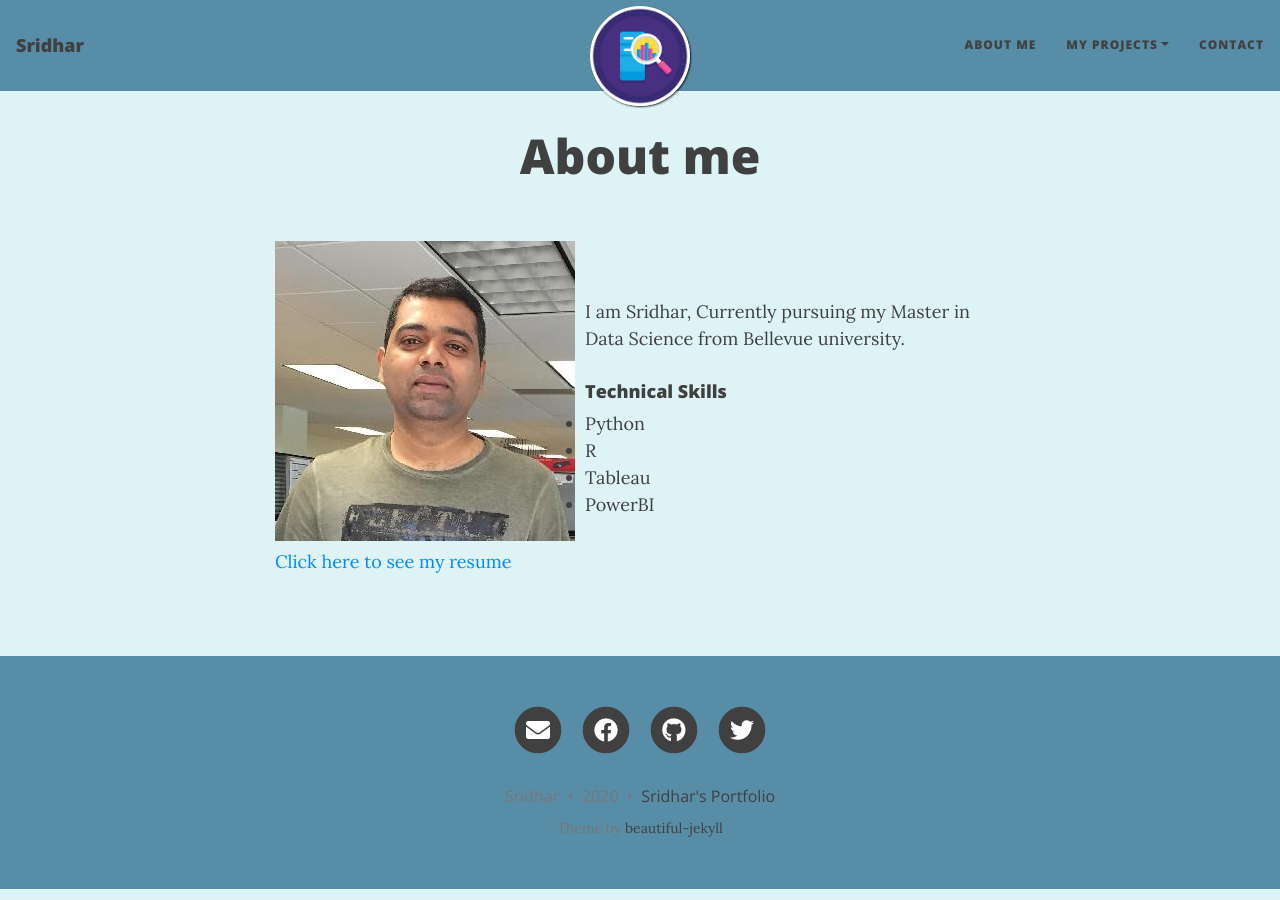
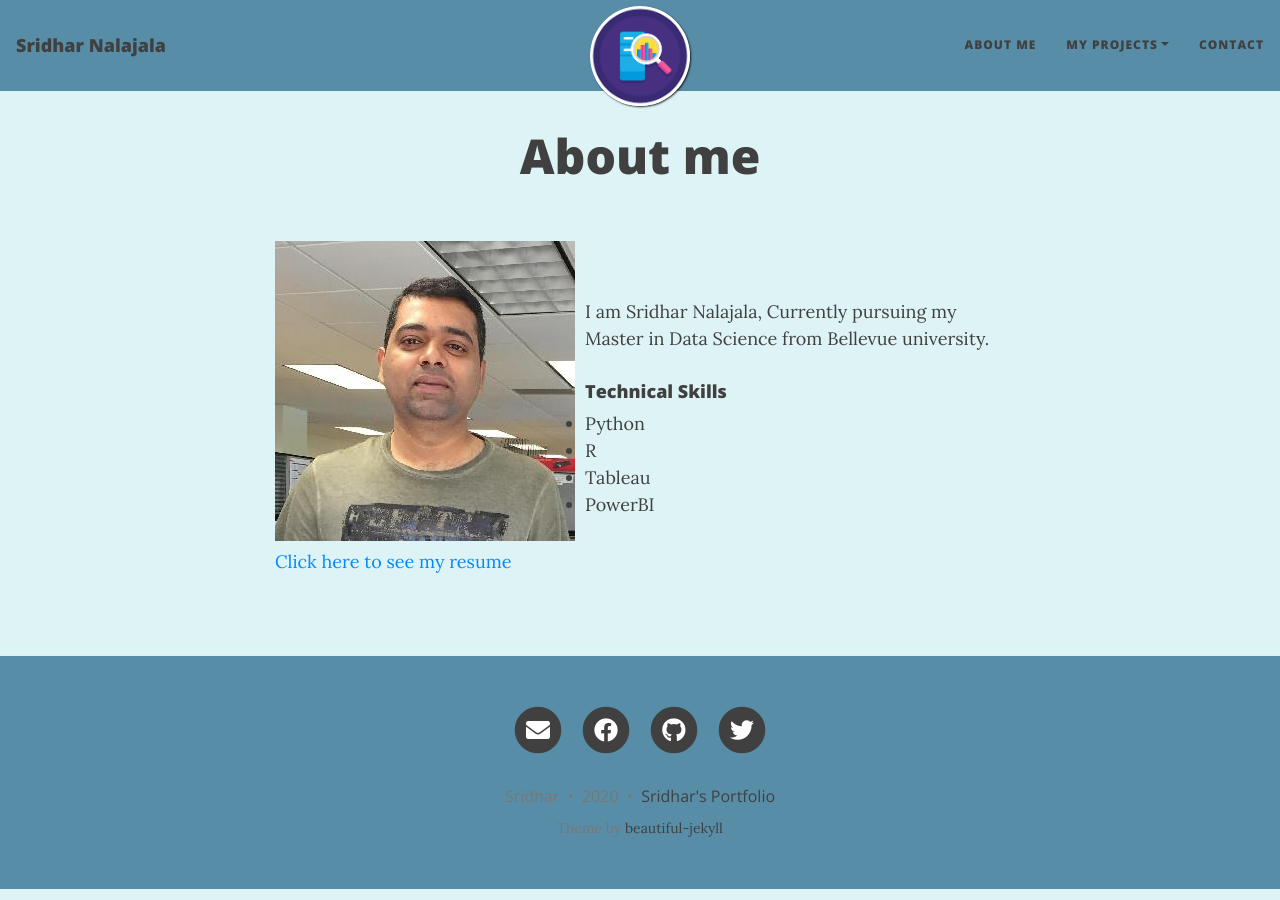
Before and after one commit to sridnala/sridnala.github.io, a Jekyll site: the page built from aboutme.md, in a window 1280 px wide. Built offline with Jekyll 4.4.1, drawn with Linux system fonts in a browser that asks for light colours; nearby versions of some CDN libraries.

Commit message:
Updating as per review comments

```diff
--- a/_config.yml
+++ b/_config.yml
@@ -1,7 +1,7 @@
 # --- Basic options --- #
 
 # Name of website
-title: Sridhar
+title: Sridhar Nalajala
 
 # Short description of your site
 description: A virtual proof that I'm awesome
--- a/aboutme.md
+++ b/aboutme.md
@@ -10,7 +10,7 @@ subtitle:
 
 <br>
 
-I am Sridhar, Currently pursuing my Master in Data Science from Bellevue university.
+I am Sridhar Nalajala, Currently pursuing my Master in Data Science from Bellevue university.
 
 #### Technical Skills
 
```
